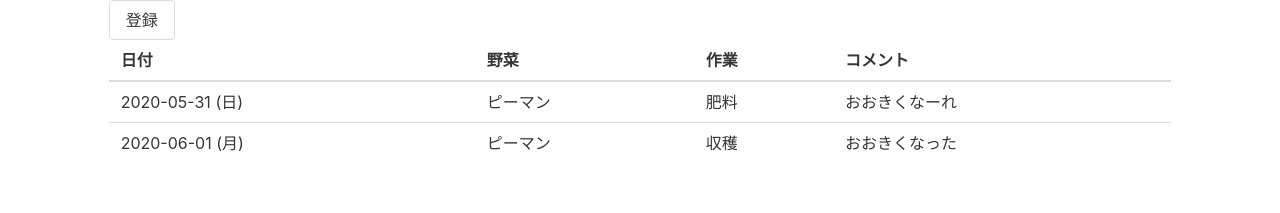
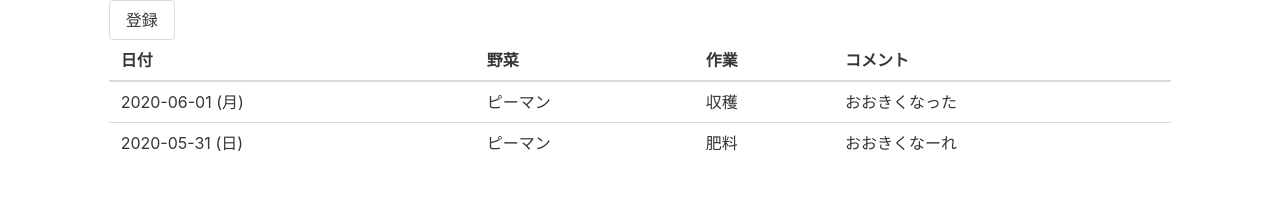
Before and after one commit to kirikiriyamama/oniwa-frontend, a React (Create React App) app: page / in a window 1280 px wide. Shown: the top 213 px of the page. Built offline with nearby package versions, Linux system fonts and the light colour scheme.

Commit message:
Sort activities by date and id

```diff
--- a/src/ActivityTable.js
+++ b/src/ActivityTable.js
@@ -3,8 +3,21 @@ import React from 'react';
 import ActivityRow from './ActivityRow';
 
 class ActivityTable extends React.Component {
+  sortActivities() {
+    return this.props.activities.sort((a, b) => {
+      const aDate = Date.parse(a.date);
+      const bDate = Date.parse(b.date);
+
+      if (aDate !== bDate) {
+        return bDate - aDate;
+      } else {
+        return b.id - a.id;
+      }
+    });
+  }
+
   render() {
-    const rows = this.props.activities.map((activity) =>
+    const rows = this.sortActivities().map((activity) =>
       <ActivityRow
         key={activity.id}
         date={activity.date}
--- a/src/App.js
+++ b/src/App.js
@@ -10,14 +10,14 @@ class App extends React.Component {
     this.state = {
       activities: [
         {
-          id: '1',
+          id: 1,
           date: '2020-06-01T00:00:00+09:00',
           vegetable: 'ピーマン',
           job: '肥料',
           comment: 'おおきくなーれ'
         },
         {
-          id: '2',
+          id: 2,
           date: '2020-06-02T00:00:00+09:00',
           vegetable: 'ピーマン',
           job: '収穫',
```
